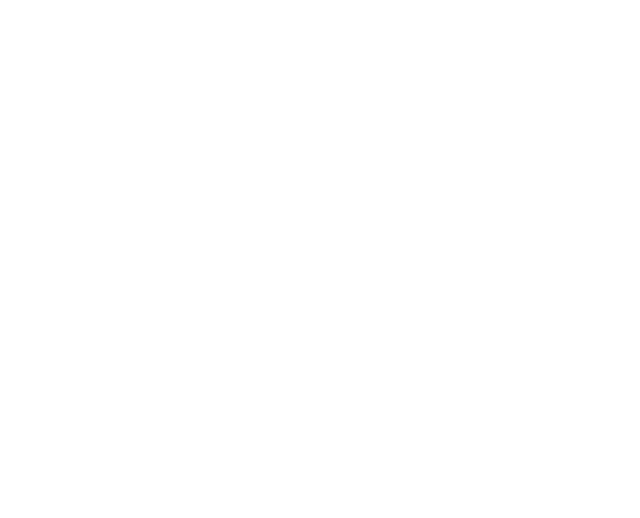
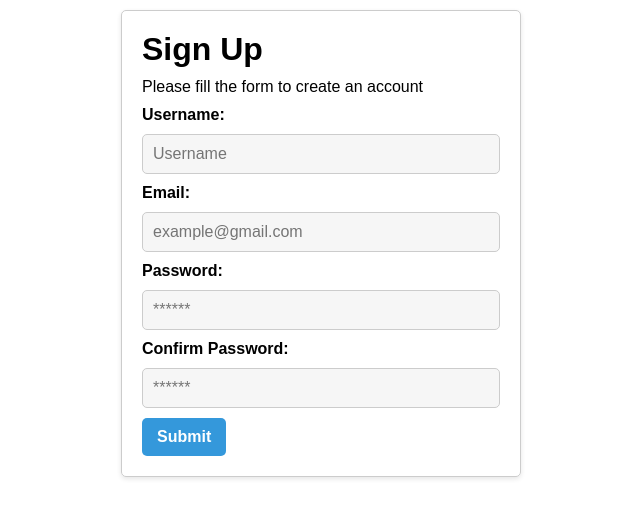
Before and after one commit to Swetasmita/reactproject-part2, a React (Vite) app: page /registrationform in a window 1280 px wide. Before the commit this address had no page. Shown: the top 518 px of the page, without its empty margins (319-959 px from the left). Built offline with nearby package versions, Linux system fonts and the light colour scheme.

Commit message:
added simple sign up form

```diff
--- a/src/App.jsx
+++ b/src/App.jsx
@@ -4,6 +4,7 @@
 import ParentTab from "./components/customTabs/ParentTab";
 import Pagination from "./components/Paginations/Pagination";
 import SimpleForm from "./components/form-validation/SimpleForm";
+import RegistrationForm from "./components/form-validation/RegistrationForm";
 
 
 
@@ -15,6 +16,7 @@
         <Route path="/custom-tabs" element={<ParentTab />} />
         <Route path="/pagination" element={<Pagination />} />
         <Route path="/reactform" element={<SimpleForm />} />
+        <Route path="/registrationform" element={<RegistrationForm />} />
       </Routes>
     </Router>
   );
--- /dev/null
+++ b/src/components/form-validation/RegistrationForm.jsx
@@ -0,0 +1,112 @@
+import React, { useState } from "react";
+import "./signup.css";
+
+const RegistrationForm = () => {
+  const [userData, setUserData] = useState({
+    username: "",
+    email: "",
+    password: "",
+    confirmPassword: "",
+  });
+  const [errors, setErrors] = useState({});
+
+  //Handle userData
+  const handleChange = (e) => {
+    const { name, value } = e.target;
+    //setUserData((prev) =>({ ...prev, [name] : value }));
+    setUserData({
+      ...userData,
+      [name]: value,
+    });
+  };
+
+  //Handle Submit button
+  const handleSubmit = (e) => {
+    e.preventDefault();
+
+    const validationError = {};
+    const regexEmail = /\S+@\S+\.\S+/;
+    if (!userData.username.trim()) {
+      validationError.username = "Username is required!";
+    }
+    if (!userData.email.trim()) {
+      validationError.email = "Email is required!";
+    } else if (!regexEmail.test(userData.email)) {
+      validationError.email = "Invalid email format";
+    }
+    if (!userData.password.trim()) {
+      validationError.password = "Password is required!";
+    } else if (userData.password.length < 6) {
+      validationError.password = "password should be at least 6 char";
+    } else if (!/[!@#$%^&*(),.?":{}|<>]/.test(userData.password)) {
+      validationError.password = "Invalid Password";
+    }
+    if (userData.confirmPassword !== userData.password) {
+      validationError.confirmPassword = "password not matched!";
+    }
+    setErrors(validationError);
+
+    if (Object.keys(validationError).length === 0) {
+      alert("Form is submitted successfully ");
+      console.log("Form submitted", userData);
+      //reset form
+      setUserData({
+        username: "",
+        email: "",
+        password: "",
+        confirmPassword: "",
+      });
+    }
+  };
+  return (
+    <form onSubmit={handleSubmit}>
+      <div className="signup-container">
+        <h1>Sign Up</h1>
+        <p>Please fill the form to create an account</p>
+        <label>Username:</label>
+        <input
+          type="text"
+          name="username"
+          value={userData.username}
+          autoComplete="off"
+          placeholder="Username"
+          onChange={handleChange}
+        />
+        {errors.username && <span>{errors.username}</span>}
+        <label>Email:</label>
+        <input
+          type="email"
+          name="email"
+          value={userData.email}
+          autoComplete="off"
+          placeholder="example@gmail.com"
+          onChange={handleChange}
+        />
+        {errors.email && <span> {errors.email}</span>}
+        <label>Password:</label>
+        <input
+          type="password"
+          name="password"
+          value={userData.password}
+          autoComplete="off"
+          placeholder="******"
+          onChange={handleChange}
+        />
+        {errors.password && <span> {errors.password}</span>}
+        <label>Confirm Password:</label>
+        <input
+          type="password"
+          name="confirmPassword"
+          value={userData.confirmPassword}
+          autoComplete="off"
+          placeholder="******"
+          onChange={handleChange}
+        />
+        {errors.confirmPassword && <span>{errors.confirmPassword}</span>}
+      </div>
+      <button type="submit">Submit</button>
+    </form>
+  );
+};
+
+export default RegistrationForm;
--- /dev/null
+++ b/src/components/form-validation/signup.css
@@ -0,0 +1,51 @@
+form{
+    max-width: 400px;
+    margin: 10px auto;
+    padding: 20px;
+    border: 1px solid #ccc;
+    border-radius: 5px;
+    box-shadow:0 2px 5px rgba(0, 0, 0, 0.1);
+}
+.signup-container{
+    display: flex;
+    flex-direction: column;
+    gap: 10px;
+}
+.signup-container label{
+    display:block;
+    font-weight:bold;
+}
+.signup-container input{
+ width: 100%;
+ padding: 10px;
+ border: 1px solid #ccc;
+ border-radius: 5px;
+ background-color: #f6f6f6;
+ font-size: 16px;
+}
+/* .signup-container input:focus{
+    background-color:#e3ecf3;
+    border: none;
+} */
+/* Styles for error messages */
+.signup-container span{
+    color: #e74c3c;
+    font-size: 15px;
+    font-weight:500;
+    margin-top: 5px;
+    display: block;
+}
+form button{
+    margin-top: 10px;
+    padding: 10px 15px;
+    font-size: 16px;
+    font-weight: 600;
+    background-color: #3498db;
+    color: #ffff;
+    border-radius: 5px;
+    border: none;
+    transition: background-color 0.3s;
+}
+form button:hover{
+    background-color: #2980b9;
+}
--- a/src/components/home/Home.jsx
+++ b/src/components/home/Home.jsx
@@ -15,6 +15,9 @@
       <Link to="/reactform">
         <button>React Form Validation with Yup</button>
       </Link>
+      <Link to="/registrationform">
+        <button>Registration Form</button>
+      </Link>
     </div>
   );
 };
```
